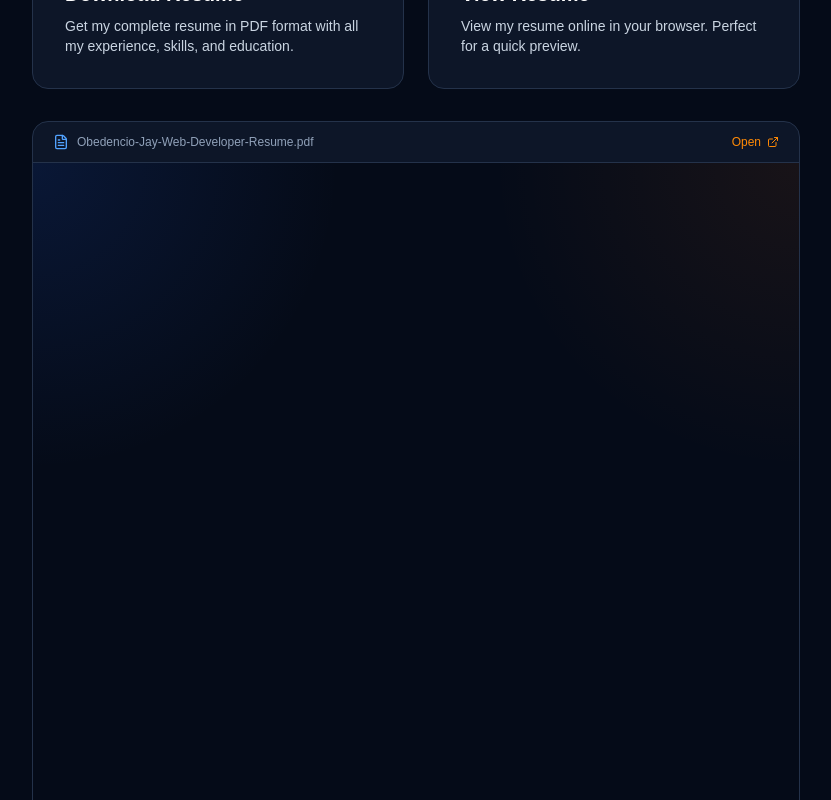
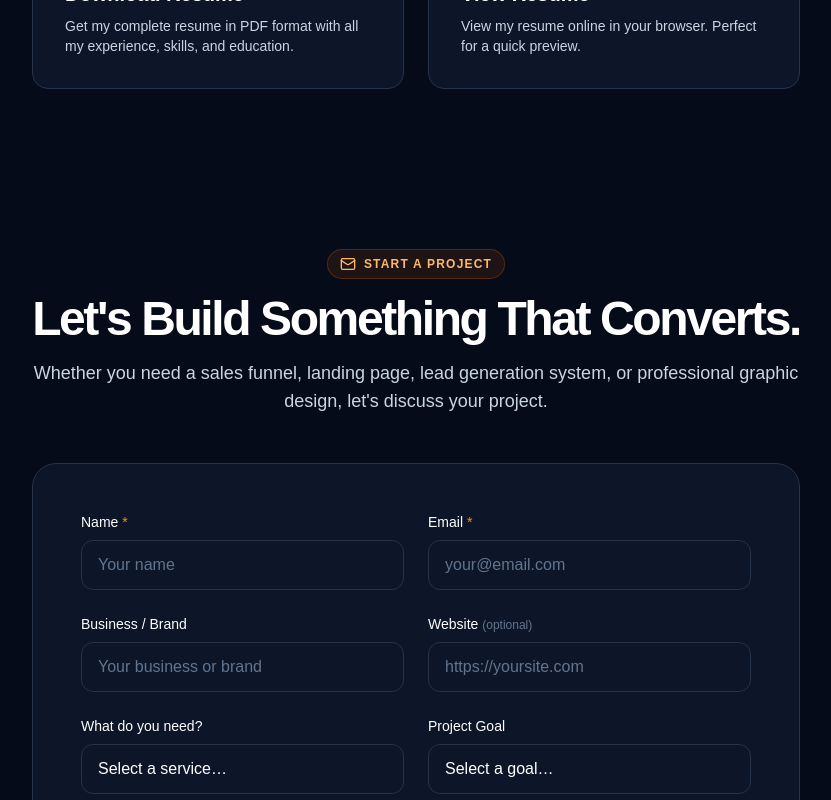
Before and after one commit to Jayobz/my-funnel-portfolio, a Next.js app: page / in a window 1280 px wide. Shown: the part 7800-8600 px from the top of the page, without its empty margins (224-1055 px from the left). Built offline with nearby package versions, Linux system fonts and the light colour scheme.

Commit message:
Remove embedded PDF iframe from resume section

```diff
--- a/src/components/Portfolio/ResumeSection.tsx
+++ b/src/components/Portfolio/ResumeSection.tsx
@@ -74,34 +74,6 @@ export function ResumeSection() {
           </motion.a>
         </div>
 
-        {/* Embedded PDF preview */}
-        <motion.div
-          initial={{ opacity: 0, y: 24 }}
-          whileInView={{ opacity: 1, y: 0 }}
-          transition={{ delay: 0.2, duration: 0.6 }}
-          viewport={{ once: true }}
-          className="mt-8 overflow-hidden rounded-2xl border border-[#24324A] bg-[#0D1628]"
-        >
-          <div className="flex items-center justify-between border-b border-[#24324A] px-5 py-3">
-            <div className="flex items-center gap-2">
-              <FileText className="h-4 w-4 text-blue-400" />
-              <span className="text-xs font-medium text-slate-400">Obedencio-Jay-Web-Developer-Resume.pdf</span>
-            </div>
-            <a
-              href="/Obedencio-Jay-Web-Developer-Resume.pdf"
-              target="_blank"
-              rel="noopener noreferrer"
-              className="flex items-center gap-1.5 text-xs text-orange-400 hover:text-orange-300 transition-colors"
-            >
-              Open <ExternalLink className="h-3 w-3" />
-            </a>
-          </div>
-          <iframe
-            src="/Obedencio-Jay-Web-Developer-Resume.pdf"
-            className="h-[780px] w-full"
-            title="Jay Obedencio Resume"
-          />
-        </motion.div>
 
       </div>
     </section>
```
